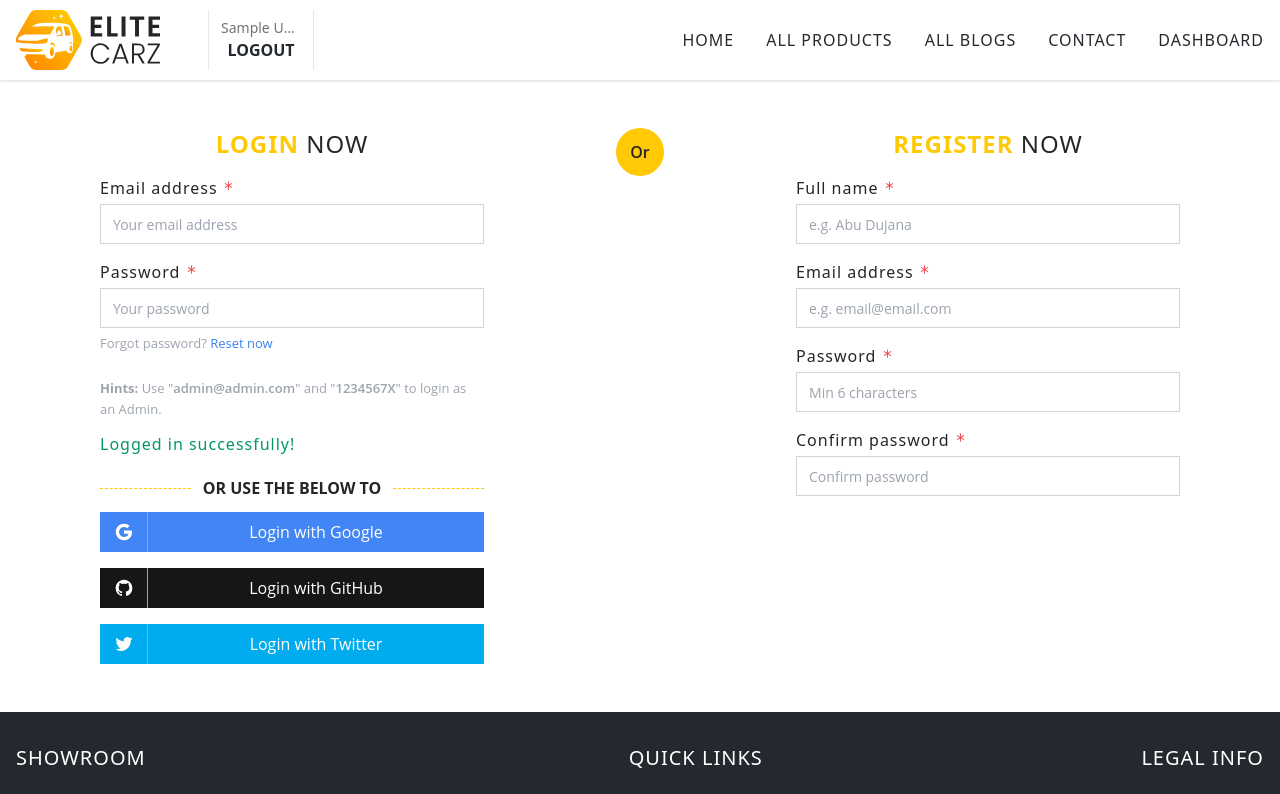
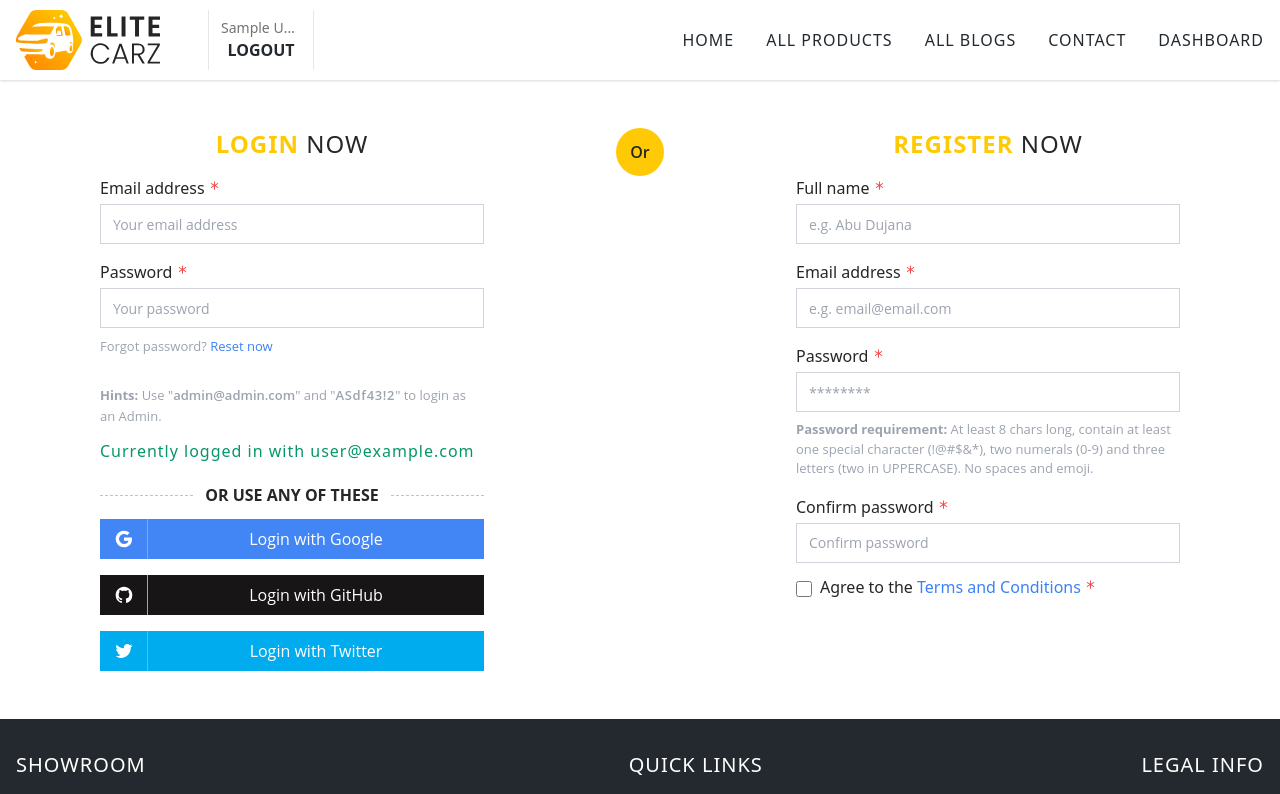
Before and after one commit to FazleRabbiRana/elite-carz-react-client-side, a React (Create React App) app: page /login in a window 1280 px wide. Shown: the top 794 px of the page. Built offline with nearby package versions, Linux system fonts and the light colour scheme; no server answers; sample sign-in values are in the browser's storage.

Commit message:
auth error message processed

```diff
--- a/src/Pages/Home/Reviews/Reviews.js
+++ b/src/Pages/Home/Reviews/Reviews.js
@@ -110,7 +110,7 @@ const Reviews = () => {
 										alt="Avatar"
 										className="w-32 h-32 mx-auto rounded-full border-8 border-gray-700"
 									/>
-									<p className="mt-6 mb-4 text-gray-100 lg:text-lg leading-relaxed lg:leading-loose">
+									<p className="mt-6 mb-4 text-white lg:text-lg leading-relaxed lg:leading-loose">
 										{review?.review}
 									</p>
 									<div className="rating-stars inline-block p-0 relative text-3xl">
--- a/src/Pages/Login/Login/Login.js
+++ b/src/Pages/Login/Login/Login.js
@@ -1,10 +1,14 @@
 import React from 'react';
+import useAuthContexts from '../../../hooks/useAuthContexts';
 import Footer from '../../Shared/Footer/Footer';
 import HeaderNavbar from '../../Shared/Header/HeaderNavbar/HeaderNavbar';
+import LoadingStatus from '../../Shared/LoadingStatus/LoadingStatus';
 import LoginForm from '../LoginForm/LoginForm';
 import RegisterForm from '../RegisterForm/RegisterForm';
 
 const Login = () => {
+	const { isLoading } = useAuthContexts();
+
 	return (
 		<>
 			<HeaderNavbar />
@@ -24,6 +28,11 @@ const Login = () => {
 						>
 							Or
 						</div>
+						{isLoading && (
+							<div className="inline-flex bg-white shadow-my-around fixed top-1/2 left-1/2 transform -translate-x-1/2 -translate-y-1/2 z-10">
+								<LoadingStatus />
+							</div>
+						)}
 						<div className="md:w-1/2 lg:max-w-sm">
 							<RegisterForm />
 						</div>
--- a/src/Pages/Login/LoginForm/LoginForm.js
+++ b/src/Pages/Login/LoginForm/LoginForm.js
@@ -3,11 +3,10 @@ import { useForm } from 'react-hook-form';
 import { RiAsterisk, RiGoogleFill, RiGithubFill, RiTwitterFill } from 'react-icons/ri';
 import { useHistory, useLocation } from 'react-router-dom';
 import useAuthContexts from '../../../hooks/useAuthContexts';
-import LoadingStatus from '../../Shared/LoadingStatus/LoadingStatus';
 import AOS from 'aos';
 
 const LoginForm = () => {
-	const { loginWithEmail, signInWithGoogle, signInWithTwitter, signInWithGithub, resetPasswordWithEmail, user, isLoading, authError } = useAuthContexts();
+	const { loginWithEmail, signInWithGoogle, signInWithTwitter, signInWithGithub, resetPasswordWithEmail, user } = useAuthContexts();
 	const { register, handleSubmit, formState: { errors } } = useForm();
 	const location = useLocation();
 	const history = useHistory();
@@ -18,11 +17,6 @@ const LoginForm = () => {
 		// console.log(data);
 		loginWithEmail(data.loginEmail, data.loginPassword, location, history);
 	};
-
-	// handle password reset
-	const handlePasswordReset = () => {
-		resetPasswordWithEmail(enteredLoginEmail)
-	}
 
 	// initialize aos plugin
 	useEffect(() => {
@@ -40,8 +34,9 @@ const LoginForm = () => {
 			</h3>
 			<form onSubmit={handleSubmit(onSubmit)} className="flex flex-col space-y-4">
 				<div>
-					<label className="block mb-1">
-						Email address <RiAsterisk className="inline text-my-xs text-red-500 transform -translate-y-1" />
+					<label className="block mb-1 tracking-normal">
+						Email address{' '}
+						<RiAsterisk className="inline text-my-xs text-red-500 transform -translate-y-1" />
 					</label>
 					<input
 						type="email"
@@ -49,13 +44,14 @@ const LoginForm = () => {
 						placeholder="Your email address"
 						{...register('loginEmail', {
 							required: true,
-							onBlur: (e) => setEnteredLoginEmail(e.target.value),
+							onBlur: e => setEnteredLoginEmail(e.target.value),
 						})}
 					/>
 				</div>
 				<div>
-					<label className="block mb-1">
-						Password <RiAsterisk className="inline text-my-xs text-red-500 transform -translate-y-1" />
+					<label className="block mb-1 tracking-normal">
+						Password{' '}
+						<RiAsterisk className="inline text-my-xs text-red-500 transform -translate-y-1" />
 					</label>
 					<input
 						type="password"
@@ -63,46 +59,44 @@ const LoginForm = () => {
 						placeholder="Your password"
 						{...register('loginPassword', { required: true })}
 					/>
-					<p className="text-my-sm text-gray-400 mt-2">
+					<p className="text-my-sm leading-relaxed text-gray-400 mt-2">
 						Forgot password?{' '}
 						<button
 							onClick={e => {
 								e.preventDefault();
-								resetPasswordWithEmail(enteredLoginEmail)
+								resetPasswordWithEmail(enteredLoginEmail);
 							}}
-							className="text-blue-500 hover:text-blue-700">
+							className="text-blue-500 hover:text-blue-700"
+						>
 							Reset now
 						</button>
 					</p>
 				</div>
+
 				<div>
-					{(errors.loginEmail ||
-						errors.loginPassword) && (
-						<p className="text-sm text-red-600 leading-loose">
-							Please fill up the form properly.
-						</p>
+					{(errors.loginEmail || errors.loginPassword) && (
+						<p className="text-sm text-red-600 leading-loose">Please fill up the form properly.</p>
 					)}
 					<div className="flex items-start space-x-4">
 						{!user?.email && <input type="submit" className="btn-regular" value="Login" />}
-						{isLoading && <LoadingStatus />}
 					</div>
 				</div>
 			</form>
 
-			<div>
-			<p className="text-my-sm leading-relaxed text-gray-400 mt-3">
-				<b>Hints:</b> Use "<span className="font-semibold">admin@admin.com</span>" and "<span className="font-semibold">1234567X</span>" to login as an Admin.
-			</p>
+			<div className="hints text-my-sm leading-relaxed text-gray-400 mt-3">
+				<b>Hints:</b> Use "<span className="font-semibold">admin@admin.com</span>" and "
+				<span className="font-semibold tracking-wider">ASdf43!2</span>" to login as an Admin.
 			</div>
 
 			<div className="status">
-				{user?.email && <h5 className="mt-3 text-green-600">Logged in successfully!</h5>}
-				{/* {authError && <h5 className="mt-3 text-red-600">{authError}</h5>} */}
+				{user?.email && (
+					<h5 className="mt-3 text-green-600">Currently logged in with {user?.email}</h5>
+				)}
 			</div>
 
 			<div className="divider mt-5 mb-3 flex flex-nowrap items-center font-my-title uppercase font-semibold text-true-gray-800">
 				<hr className="flex-auto border-my-primary border-dashed" />
-				<span className="px-3">Or use the below to</span>
+				<span className="px-3">Or use any of these</span>
 				<hr className="flex-auto border-my-primary border-dashed" />
 			</div>
 
--- a/src/Pages/Login/RegisterForm/RegisterForm.js
+++ b/src/Pages/Login/RegisterForm/RegisterForm.js
@@ -1,21 +1,14 @@
 import React from 'react';
 import { useForm } from 'react-hook-form';
 import { RiAsterisk } from 'react-icons/ri';
-import { useHistory, useLocation } from 'react-router-dom';
+import { Link, useHistory, useLocation } from 'react-router-dom';
 import useAuthContexts from '../../../hooks/useAuthContexts';
-import LoadingStatus from '../../Shared/LoadingStatus/LoadingStatus';
 
 const RegisterForm = () => {
-	const { user, registerWithEmail, isLoading } = useAuthContexts();
+	const { user, registerWithEmail } = useAuthContexts();
+	const { register, handleSubmit, getValues, formState: { errors } } = useForm();
 	const location = useLocation();
 	const history = useHistory();
-
-	const {
-		register,
-		handleSubmit,
-		getValues,
-		formState: { errors },
-	} = useForm();
 
 	// register form submit
 	const onSubmit = data => {
@@ -29,6 +22,12 @@ const RegisterForm = () => {
 		);
 	};
 
+	// required password regular expression
+	const passRegex = /^(?=.*[A-Z].*[A-Z])(?=.*[a-zA-Z])(?=.*[!@#$&*])(?=.*[0-9].*[0-9]).{8,}$/;
+
+	// required field mark
+	const requiredMark = <RiAsterisk className="inline text-my-xs text-red-500 transform -translate-y-1" />;
+
 	return (
 		<div className="register-form-wrapper">
 			<h3 className="uppercase text-2xl mb-4 text-center">
@@ -39,9 +38,8 @@ const RegisterForm = () => {
 				className="flex flex-col space-y-4"
 			>
 				<div>
-					<label className="block mb-1">
-						Full name{' '}
-						<RiAsterisk className="inline text-my-xs text-red-500 transform -translate-y-1" />
+					<label className="block mb-1 tracking-normal">
+						Full name {requiredMark}
 					</label>
 					<input
 						className="form-field"
@@ -50,9 +48,8 @@ const RegisterForm = () => {
 					/>
 				</div>
 				<div>
-					<label className="block mb-1">
-						Email address{' '}
-						<RiAsterisk className="inline text-my-xs text-red-500 transform -translate-y-1" />
+					<label className="block mb-1 tracking-normal">
+						Email address {requiredMark}
 					</label>
 					<input
 						type="email"
@@ -62,21 +59,22 @@ const RegisterForm = () => {
 					/>
 				</div>
 				<div>
-					<label className="block mb-1">
-						Password{' '}
-						<RiAsterisk className="inline text-my-xs text-red-500 transform -translate-y-1" />
+					<label className="block mb-1 tracking-normal">
+						Password {requiredMark}
 					</label>
 					<input
 						type="password"
 						className="form-field"
-						placeholder="Min 6 characters"
-						{...register('regPassword', { required: true, minLength: 6 })}
+						placeholder="********"
+						{...register('regPassword', { required: true, pattern: passRegex })}
 					/>
+					<p className="text-my-sm leading-normal text-gray-400 mt-2">
+						<b>Password requirement:</b> At least 8 chars long, contain at least one special character (!@#$&*), two numerals (0-9) and three letters (two in UPPERCASE). No spaces and emoji.
+					</p>
 				</div>
 				<div>
-					<label className="block mb-1">
-						Confirm password{' '}
-						<RiAsterisk className="inline text-my-xs text-red-500 transform -translate-y-1" />
+					<label className="block mb-1 tracking-normal">
+						Confirm password {requiredMark}
 					</label>
 					<input
 						type="password"
@@ -99,7 +97,7 @@ const RegisterForm = () => {
 					)}
 				</div>
 				{/* <div>
-					<label className="block mb-1">Gender</label>
+					<label className="block mb-1 tracking-normal">Gender</label>
 					<select
 						className="form-field"
 						{...register('gender')}
@@ -108,18 +106,28 @@ const RegisterForm = () => {
 						<option value="female">Female</option>
 					</select>
 				</div> */}
+				<div className="flex items-center gap-2">
+					<input
+						type="checkbox"
+						className="h-4 w-4"
+						{...register('agreeTerms', { required: true })}
+					/>
+					<label className="block mb-1 tracking-normal leading-none">
+						Agree to the <Link to="/terms-conditions" className="text-blue-500 hover:text-blue-700">Terms and Conditions</Link> {requiredMark}
+					</label>
+				</div>
 				<div>
 					{(errors.displayName ||
 						errors.email ||
 						errors.regPassword ||
-						errors.confirmPassword) && (
+						errors.confirmPassword ||
+						errors.agreeTerms) && (
 						<p className="text-sm text-red-600 leading-loose">
 							Please fill up the form properly.
 						</p>
 					)}
 					<div className="flex items-start space-x-4">
-						{(!user?.email && !isLoading) && <input type="submit" className="btn-regular" value="Register" />}
-						{isLoading && <LoadingStatus />}
+						{!user?.email && <input type="submit" className="btn-regular" value="Register" />}
 					</div>
 				</div>
 			</form>
--- a/src/hooks/useFirebase.js
+++ b/src/hooks/useFirebase.js
@@ -36,23 +36,27 @@ const useFirebase = () => {
 	const twitterProvider = new TwitterAuthProvider();
 	const facebookProvider = new FacebookAuthProvider();
 
-  // prepare auth error message
-  const prepareAuthErrorMessage = error => {
+  // process auth error message
+  const processAuthErrorMessage = error => {
     const errorCode = error.code;
-    const errorText = errorCode.slice(5).replace(/-/g, ' ');
+    const errorMessage = errorCode.slice(5).replace(/-/g, ' ');
+    // console.log(errorMessage);
+    return errorMessage;
+  };
+
+	// show popup message
+	const showPopupMessage = (type = 'success', title, message) => {
 		MySwal.fire({
-			icon: 'error',
-			title: `<span class="inline-block font-medium text-xl md:text-2xl tracking-normal md:tracking-normal leading-normal md:leading-normal">Error!</span>`,
-			html: `<p class="text-sm text-red-500">${errorText}</p>`,
+			icon: type,
+			title: `<span class="inline-block font-medium text-xl md:text-2xl tracking-normal md:tracking-normal leading-normal md:leading-normal">${title}</span>`,
+			html: `<p class="text-sm">${message}</p>`,
 			confirmButtonText: `OK`,
 			buttonsStyling: false,
 			customClass: {
 				confirmButton: 'btn-regular py-2',
 			},
-		});
-    // console.log(errorText);
-    return errorText;
-  }
+		})
+	};
 
 	// register user with email and password
 	const registerWithEmail = (name, email, password, location, history) => {
@@ -68,30 +72,24 @@ const useFirebase = () => {
 					displayName: name,
 				})
 					.then(() => {
-						console.log('Profile updated in Firebase.');
+						console.log('Profile updated in f-auth.');
 					})
-					.catch(error => {
-						console.log(error);
-					});
+					.catch(error => console.log(error));
 				// add user to database
 				saveUserToDatabase(email, name, 'POST');
+				// show success popup
+				const popupTitle = `<span class="text-green-600">Registered successfully!</span>`;
+				const popupMessage = `With <span class="font-semibold">${email}</span>`;
+				showPopupMessage('success', popupTitle, popupMessage);
 				// return to prev page
 				const redirect_url = location?.state?.from || '/dashboard';
 				history.replace(redirect_url);
 			})
 			.catch(error => {
-				// const errorText = prepareAuthErrorMessage(error);
-				setAuthError(error.message);
-				MySwal.fire({
-					icon: 'error',
-					title: `<span class="inline-block font-medium text-xl md:text-2xl tracking-normal md:tracking-normal leading-normal md:leading-normal">Error!</span>`,
-					html: `<p class="text-sm text-red-500">${error.message}</p>`,
-					confirmButtonText: `OK`,
-					buttonsStyling: false,
-					customClass: {
-						confirmButton: 'btn-regular py-2',
-					},
-				});
+				const errorText = processAuthErrorMessage(error);
+				const popupMessage = `<span class="text-red-600">${errorText}</span>`;
+				setAuthError(errorText);
+				showPopupMessage('error', 'Error!', popupMessage);
 			})
 			.finally(() => setIsLoading(false));
 	};
@@ -102,51 +100,40 @@ const useFirebase = () => {
 		signInWithEmailAndPassword(auth, email, password)
 			.then(result => {
 				setAuthError('');
+				// show success popup
+				const popupTitle = `<span class="text-green-600">Logged in successfully!</span>`;
+				const popupMessage = `With <span class="font-semibold">${result.user.email}</span>`;
+				showPopupMessage('success', popupTitle, popupMessage);
 				// return to prev page
 				const redirect_url = location?.state?.from || '/dashboard';
 				history.replace(redirect_url);
 			})
 			.catch(error => {
-				console.log(error);
-				setAuthError(error.message);
+				const errorText = processAuthErrorMessage(error);
+				const popupMessage = `<span class="text-red-600">${errorText}</span>`;
+				setAuthError(errorText);
+				showPopupMessage('error', 'Error!', popupMessage);
 			})
 			.finally(() => setIsLoading(false));
 	};
 
 	// reset password
 	const resetPasswordWithEmail = (email) => {
+		setIsLoading(true);
 		sendPasswordResetEmail(auth, email)
-			.then(result => {
-				console.log(result);
+			.then(() => {
 				setAuthError('');
-				MySwal.fire({
-					icon: 'info',
-					title: `<span class="inline-block font-medium text-xl md:text-2xl tracking-normal md:tracking-normal leading-normal md:leading-normal">Email sent successfully!</span>`,
-					html: `<p class="text-sm">The password reset link has been sent to the given email address. Click on that link to reset your password and after that come back here to login with your new password.</p>`,
-					confirmButtonText: `OK`,
-					buttonsStyling: false,
-					customClass: {
-						confirmButton: 'btn-regular py-2',
-					},
-				});
+				const popupMessage = `<span class="text-my-sm">The password reset link has been sent to the given email address. Click on that link to reset your password and after that come back here to login with your new password.</span>`;
+				showPopupMessage('success', 'Rest link sent!', popupMessage);
 			})
 			.catch(error => {
 				console.log(error);
-				// prepareAuthErrorMessage(error);
-				setAuthError(prepareAuthErrorMessage(error));
-				console.log(authError);
-				// setAuthError(error.message);
-				// MySwal.fire({
-				// 	icon: 'error',
-				// 	title: `<span class="inline-block font-medium text-xl md:text-2xl tracking-normal md:tracking-normal leading-normal md:leading-normal">Error!</span>`,
-				// 	html: `<p class="text-sm text-red-500">${error.message}</p>`,
-				// 	confirmButtonText: `OK`,
-				// 	buttonsStyling: false,
-				// 	customClass: {
-				// 		confirmButton: 'btn-regular py-2',
-				// 	},
-				// });
-			});
+				const errorText = processAuthErrorMessage(error);
+				const popupMessage = `<span class="text-red-600">${errorText}</span>`;
+				setAuthError(errorText);
+				showPopupMessage('error', 'Error!', popupMessage);
+			})
+			.finally(() => setIsLoading(false));
 	};
 
 	// sign in with social account
@@ -165,7 +152,10 @@ const useFirebase = () => {
 			})
 			.catch(error => {
 				console.log(error);
-				setAuthError(error.message);
+				const errorText = processAuthErrorMessage(error);
+				const popupMessage = `<span class="text-red-600">${errorText}</span>`;
+				setAuthError(errorText);
+				showPopupMessage('error', 'Error!', popupMessage);
 			})
 			.finally(() => setIsLoading(false));
 	}
```
Also changed, not shown: src/Pages/Dashboard/MyOrders/MyOrders.js (+9 -4 lines), 1 other file (tests, documents, lock files or other folders).
